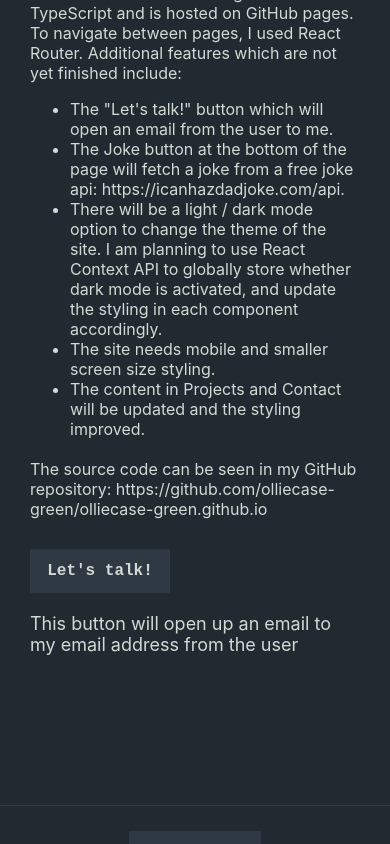
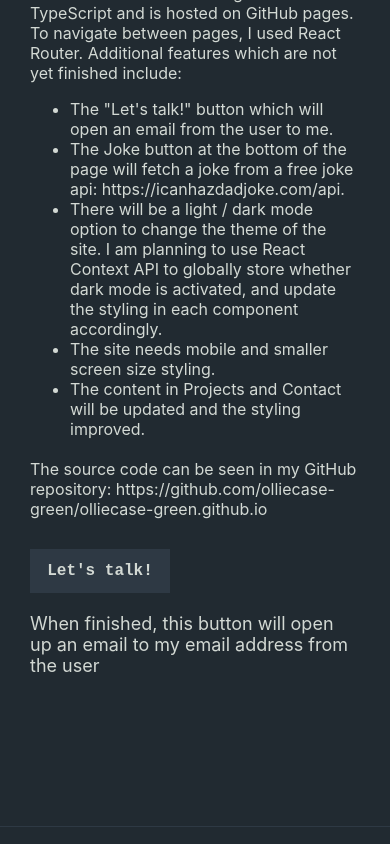
Before and after one commit to olliecase-green/olliecase-green.github.io, a React (Create React App) app: page /#/ in a window 390 px wide. Both pictures are taken after a click on the button "Let's talk!". Shown: the part 714-1558 px from the top of the page. Built offline with nearby package versions, Linux system fonts and the light colour scheme.

Commit message:
Add ScrollToTop component

```diff
--- a/src/App.tsx
+++ b/src/App.tsx
@@ -1,4 +1,5 @@
 import { HashRouter, Routes, Route } from "react-router-dom"
+import ScrollToTop from "./Components/ScrollToTop"
 import Navbar from "./Components/Navbar"
 import About from "./Components/About"
 import Experience from "./Components/Experience"
@@ -7,11 +8,10 @@ import Contact from "./Components/Contact"
 import Footer from "./Components/Footer"
 import "./CSS/App.scss"
 
-// See if can use context api for light / dark mode
-
 function App() {
   return (
     <HashRouter>
+      <ScrollToTop />
       <div className="App">
         <Navbar />
         <Routes>
--- a/src/Components/About.tsx
+++ b/src/Components/About.tsx
@@ -66,7 +66,8 @@ function About() {
         </button>
         {letsTalk && (
           <div className="lets-talk-div">
-            This button will open up an email to my email address from the user
+            When finished, this button will open up an email to my email address
+            from the user
           </div>
         )}
       </div>
--- /dev/null
+++ b/src/Components/ScrollToTop.tsx
@@ -0,0 +1,12 @@
+import { useEffect } from "react"
+import { useLocation } from "react-router-dom"
+
+export default function ScrollToTop() {
+  const { pathname } = useLocation()
+
+  useEffect(() => {
+    window.scrollTo(0, 0)
+  }, [pathname])
+
+  return null
+}
```
Also changed, not shown: src/CSS/Navbar.scss (+0 -7 lines).
